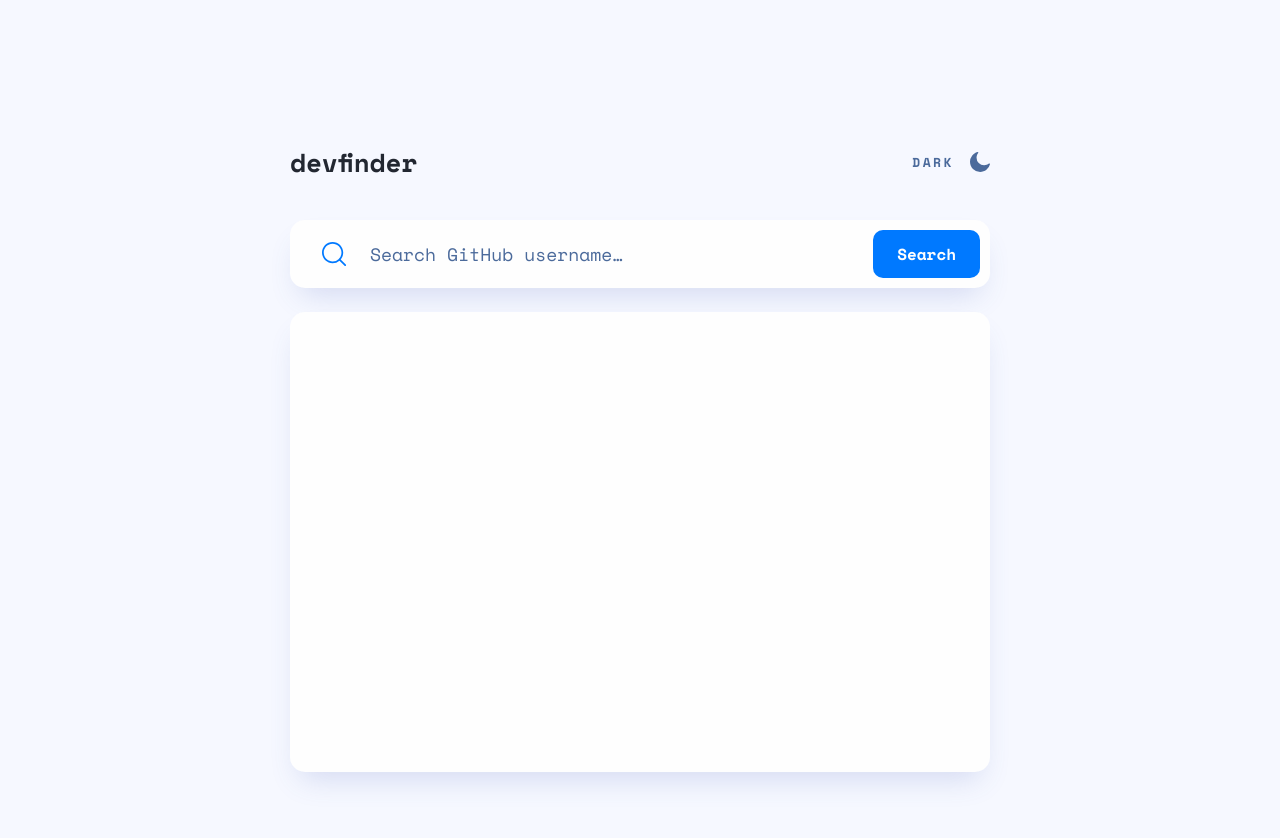
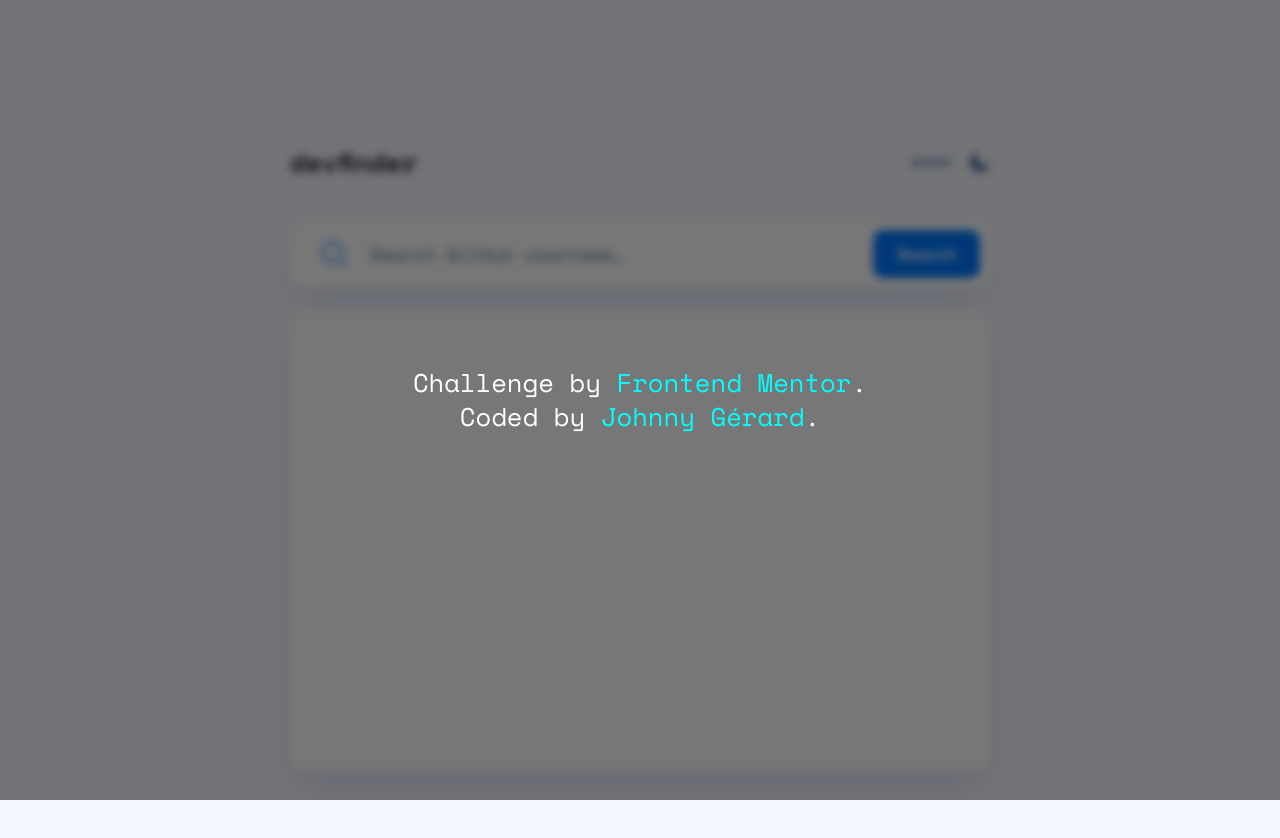
Before and after one commit to johnnygerard/FEM-GitHub-user-search-app, an Angular app: page / in a window 1280 px wide. Shown: the top 838 px of the page. Built offline with nearby package versions, Linux system fonts and the light colour scheme; no server answers.

Commit message:
feat: attribution

```diff
--- a/src/app/app.component.html
+++ b/src/app/app.component.html
@@ -5,4 +5,5 @@
 <div role="main">
   <app-search-bar></app-search-bar>
   <app-user-info></app-user-info>
+  <app-attribution></app-attribution>
 </div>
--- a/src/app/attribution/attribution.component.html
+++ b/src/app/attribution/attribution.component.html
@@ -1 +1,6 @@
-<p>attribution works!</p>
+<dialog #dialog open [hidden]="hidden" autofocus (click)="onClick($event)">
+  <p>
+    Challenge by <a href="https://www.frontendmentor.io/">Frontend Mentor</a>.
+    <br>Coded by <a href="https://www.frontendmentor.io/profile/johnnygerard">Johnny Gérard</a>.
+  </p>
+</dialog>
--- a/src/app/attribution/attribution.component.scss
+++ b/src/app/attribution/attribution.component.scss
@@ -0,0 +1,39 @@
+@use 'index' as *;
+
+@keyframes fade-in {
+  to {
+    backdrop-filter: blur(4px);
+    background: #0008;
+  }
+}
+
+dialog {
+  margin: auto; // Center dialog
+  border: none;
+  text-align: center;
+  background: none;
+  color: #FFF;
+  font-size: 1.2rem;
+
+  @include tablet {
+    font-size: 1.6rem;
+  }
+
+  @include desktop {
+    font-size: 1.8rem;
+  }
+
+  &::backdrop {
+    animation: ease-out 1s fade-in forwards;
+  }
+}
+
+a {
+  color: #0FF;
+  text-decoration: none;
+
+  &:hover,
+  &:focus-visible {
+    text-decoration: underline;
+  }
+}
--- a/src/app/attribution/attribution.component.ts
+++ b/src/app/attribution/attribution.component.ts
@@ -1,10 +1,25 @@
-import { Component } from '@angular/core';
+import { AfterViewInit, Component, ElementRef, ViewChild } from '@angular/core';
 
 @Component({
   selector: 'app-attribution',
   templateUrl: './attribution.component.html',
   styleUrls: ['./attribution.component.scss']
 })
-export class AttributionComponent {
+export class AttributionComponent implements AfterViewInit {
+  protected hidden = true;
 
+  @ViewChild('dialog') dialog!: ElementRef<HTMLDialogElement>;
+
+  ngAfterViewInit(): void {
+    this.dialog.nativeElement.close();
+    setTimeout(() => {
+      this.hidden = false;
+      this.dialog.nativeElement.showModal();
+    }, 500);
+  }
+
+  protected onClick(event: MouseEvent): void {
+    if (event.target === event.currentTarget)
+      this.dialog.nativeElement.close();
+  }
 }
```
